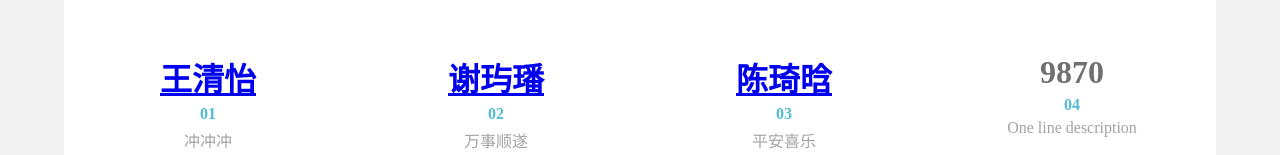
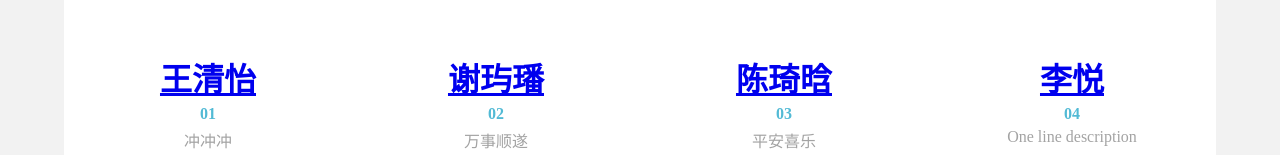
Before and after one commit to xqrbsft/403, a plain HTML site: page index.html in a window 1280 px wide. Shown: the part 653-808 px from the top of the page. Drawn offline with Linux system fonts and the light colour scheme; files that its build step writes are made by us from their sources.

Commit message:
Update index.html

```diff
--- a/index.html
+++ b/index.html
@@ -57,7 +57,7 @@
       <p>平安喜乐</p>
     </div>
     <div class="thumbnail">
-      <h1 class="stats">9870</h1>
+      <h1 class="stats"><a href=" https://17362896392.github.io/ly524.github.io/">李悦</a></h1>
       <h4>04</h4>
       <p>One line description</p>
     </div>
```
